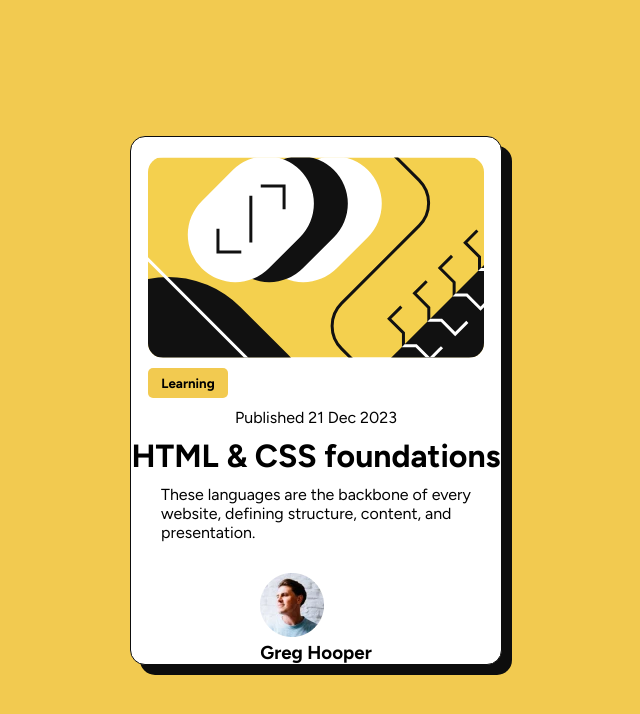
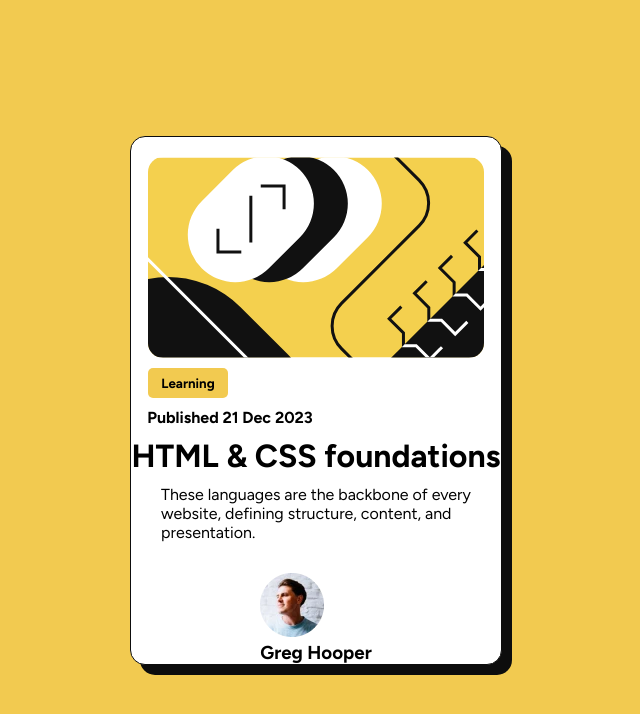
Before and after one commit to EversonMG96/Desafio-Frontend-Mentor, a plain HTML site: page index.html in a window 1280 px wide. Shown: the whole page, without its empty margins (324-964 px from the left). Drawn offline with Linux system fonts and the light colour scheme.

Commit message:
add class tag p date post

```diff
--- a/index.html
+++ b/index.html
@@ -12,7 +12,7 @@
         <div class="card">
             <img src="src/assets/images/illustration-article.svg">
             <button>Learning</button>
-            <p>Published 21 Dec 2023</p>
+            <p class="date">Published 21 Dec 2023</p>
             <h1>HTML & CSS foundations</h1>
             <p>These languages are the backbone of every <br>
                 website, defining structure, content, and <br>
--- a/src/assets/css/style.css
+++ b/src/assets/css/style.css
@@ -33,7 +33,7 @@
     border-radius: 15px;
 }
 
-button {
+.card button {
     background: #F2CA50;
     border: none;
     width: 80px;
@@ -44,3 +44,8 @@ button {
     cursor: pointer;
     transform: translateX(-160%);
 }
+
+.card p.date {
+font-weight: bold;
+transform: translateX(-52%);
+}
```
